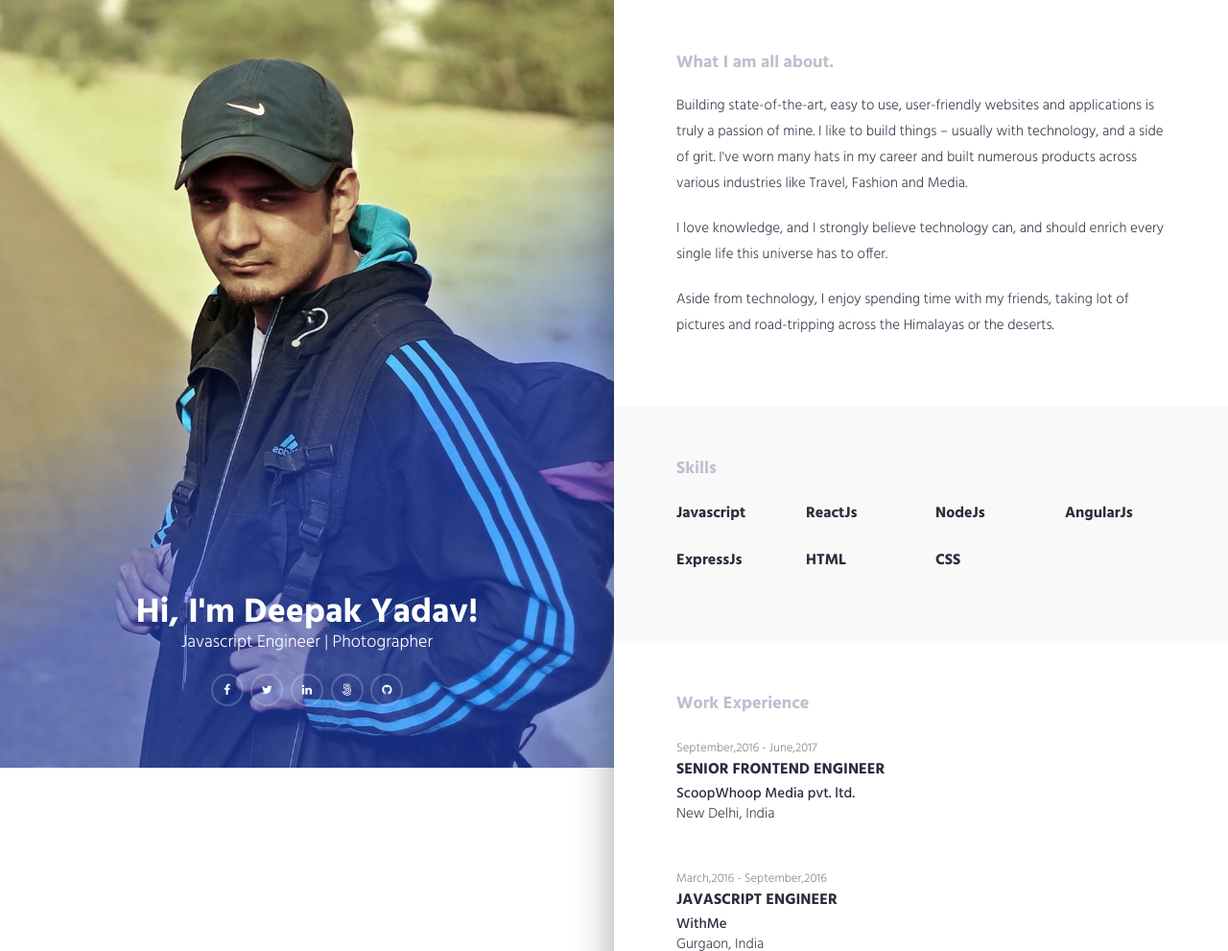
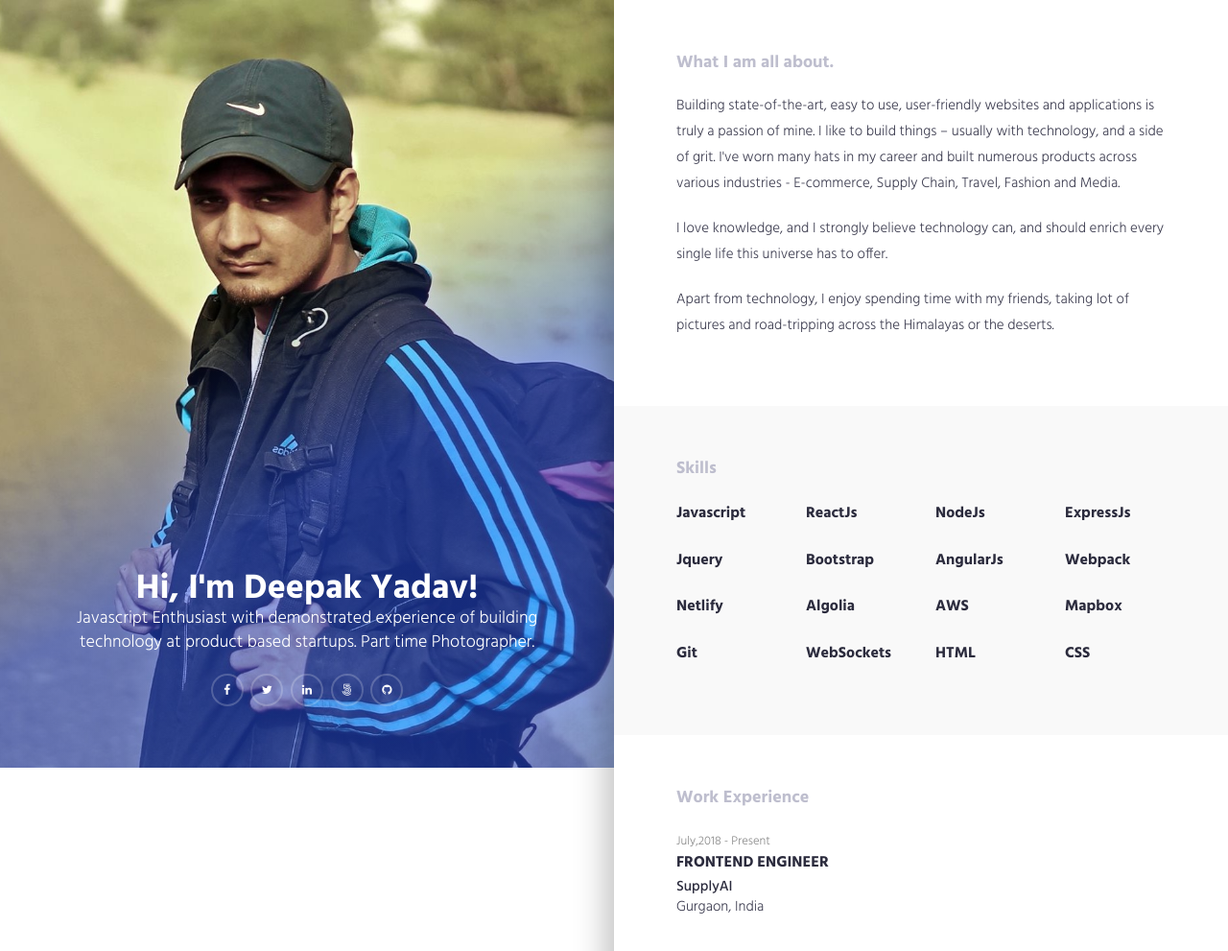
Before and after one commit to djyadav/djyadav.github.io, a plain HTML site: page index.html in a window 1280 px wide. Shown: the top 991 px of the page at 96% size. Drawn offline with Linux system fonts and the light colour scheme.

Commit message:
Updated details

```diff
--- a/index.html
+++ b/index.html
@@ -44,7 +44,7 @@
         <div class="content text-center">
             <h1>Hi, I'm Deepak Yadav!</h1>
 
-            <p class="lead">Javascript Engineer | Photographer</p>
+            <p class="lead">Javascript Enthusiast with demonstrated experience of building technology at product based startups. Part time Photographer.</p>
             <ul class="social-icon">
                 <li><a target="_blank" href="https://facebook.com/djyadav"><i class="fa fa-facebook" aria-hidden="true"></i></a></li>
                 <li><a target="_blank" href="https://twitter.com/_storygrapher"><i class="fa fa-twitter" aria-hidden="true"></i></a></li>
@@ -71,13 +71,13 @@
             <div class="col-md-12">
                 <p>
                     Building state-of-the-art, easy to use, user-friendly websites and applications is truly a passion of mine.
-                    I like to build things – usually with technology, and a side of grit. I've worn many hats in my career and built numerous products across various industries like Travel, Fashion and Media.
+                    I like to build things – usually with technology, and a side of grit. I've worn many hats in my career and built numerous products across various industries - E-commerce, Supply Chain, Travel, Fashion and Media.
                 </p>
                 <p>
                      I love knowledge, and I strongly believe technology can, and should enrich every single life this universe has to offer.
                 </p>
                 <p>
-                    Aside from technology, I enjoy spending time with my friends, taking lot of pictures and road-tripping across the Himalayas or the deserts.
+                    Apart from technology, I enjoy spending time with my friends, taking lot of pictures and road-tripping across the Himalayas or the deserts.
                 </p>
 
 
@@ -113,27 +113,94 @@
 
                 </div>
             </div>
-             <div class="col-md-3">
+            <div class="col-md-3">
+               <div class="expertise-item">
+                   <h3>NodeJs</h3>
+
+
+               </div>
+           </div>
+           <div class="col-md-3">
+              <div class="expertise-item">
+                  <h3>ExpressJs</h3>
+
+
+              </div>
+          </div>
+          <div class="col-md-3">
+              <div class="expertise-item">
+                  <h3>Jquery</h3>
+
+
+              </div>
+          </div>
+          <div class="col-md-3">
+              <div class="expertise-item">
+                  <h3>Bootstrap</h3>
+
+
+              </div>
+          </div>
+          <div class="col-md-3">
+              <div class="expertise-item">
+                  <h3>AngularJs</h3>
+
+
+              </div>
+          </div>
+            <div class="col-md-3">
                 <div class="expertise-item">
-                    <h3>NodeJs</h3>
+                    <h3>Webpack</h3>
 
 
                 </div>
             </div>
             <div class="col-md-3">
                 <div class="expertise-item">
-                    <h3>AngularJs</h3>
+                    <h3>Netlify</h3>
 
 
                 </div>
             </div>
-             <div class="col-md-3">
+            <div class="col-md-3">
                 <div class="expertise-item">
-                    <h3>ExpressJs</h3>
+                    <h3>Algolia</h3>
 
 
                 </div>
             </div>
+            <div class="col-md-3">
+                <div class="expertise-item">
+                    <h3>AWS</h3>
+
+
+                </div>
+            </div>
+
+            <div class="col-md-3">
+                <div class="expertise-item">
+                    <h3>Mapbox</h3>
+
+
+                </div>
+            </div>
+            <div class="col-md-3">
+                <div class="expertise-item">
+                    <h3>Git</h3>
+
+
+                </div>
+            </div>
+
+            <div class="col-md-3">
+               <div class="expertise-item">
+                   <h3>WebSockets</h3>
+
+
+               </div>
+           </div>
+
+
             <div class="col-md-3">
                 <div class="expertise-item">
                     <h3>HTML</h3>
@@ -166,6 +233,13 @@
         <!--.row-->
         <div class="row">
             <div class="col-md-12">
+              <div class="content-item">
+                  <small>July,2018 - Present</small>
+                  <h3>Frontend Engineer</h3>
+                  <h4><a target="_blank" href="https://supply.ai/">SupplyAI</a></h4>
+
+                  <p>Gurgaon, India</p>
+              </div>
                 <div class="content-item">
                     <small>September,2016 - June,2017</small>
                     <h3>Senior Frontend Engineer</h3>
@@ -375,13 +449,6 @@
         <div class="row">
             <div class="col-md-12">
                 <address>
-                    <strong>Address</strong><br>
-                    Karol Bagh<br>
-                    New Delhi, India
-                </address>
-
-
-                <address>
                     <strong>Mobile Number</strong><br>
                     +91 9996210825
                 </address>
```
